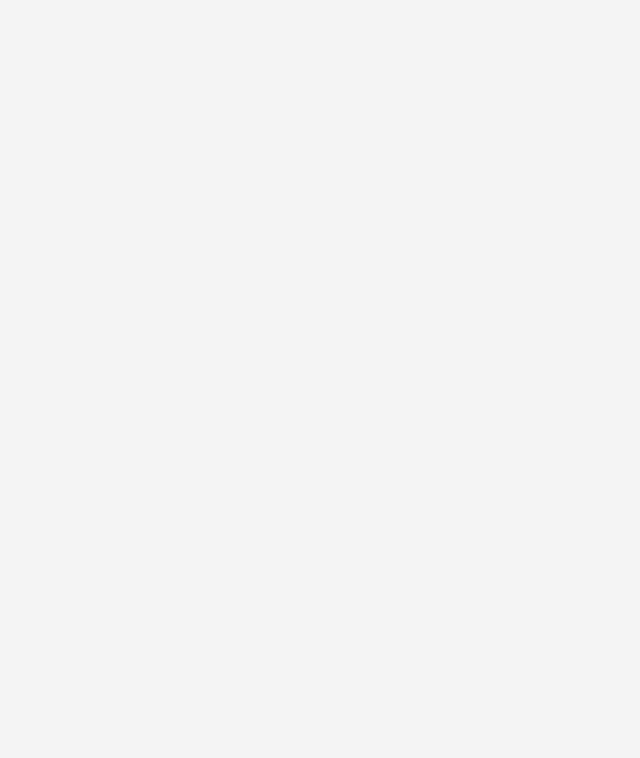
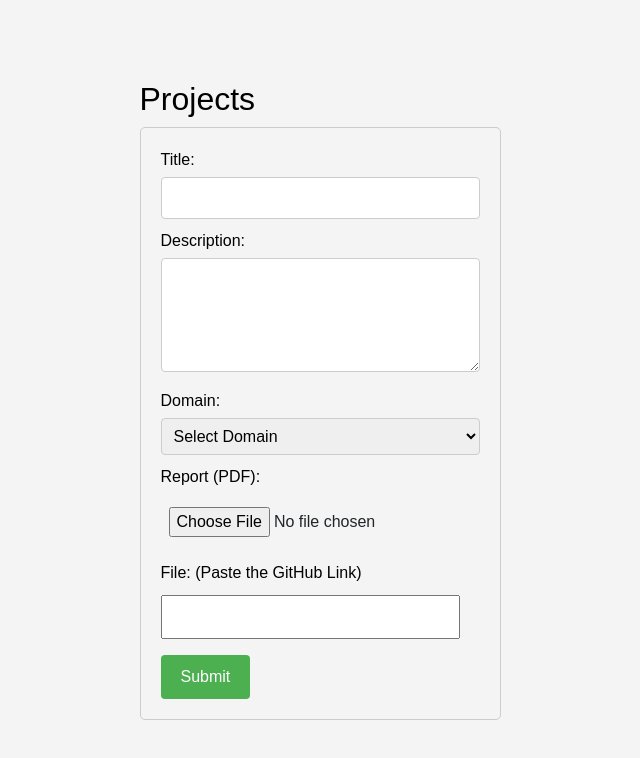
Before and after one commit to me-vivu/studentPortal, a React (Vite) app in the folder client/: page /projects in a window 1280 px wide. Before the commit this address had no page. Shown: the top 758 px of the page, without its empty margins (320-960 px from the left). Built offline with nearby package versions, Linux system fonts and the light colour scheme.

Commit message:
project page updated

```diff
--- a/client/src/App.jsx
+++ b/client/src/App.jsx
@@ -4,6 +4,7 @@ import Signup from './signup'
 import Login from './login'
 import Home from './home'
 import StudyMaterial from './studyMaterial/studyMaterial'
+import Project from './projects/project'
 import OtpVerify from './auth/otpVerify'
 import{BrowserRouter, Routes, Route} from 'react-router-dom'
 
@@ -19,6 +20,7 @@ function App() {
         <Route path='/home' element={<Home/>}></Route>
         <Route path='/verification' element={<OtpVerify/>}></Route>
         <Route path='/studyMaterial' element={<StudyMaterial/>}></Route>
+        <Route path='/projects' element={<Project/>}></Route>
 
       </Routes>
 
--- a/client/src/auth/otpVerify.css
+++ b/client/src/auth/otpVerify.css
@@ -8,7 +8,7 @@ body {
 }
 
 #otpContainer {
-    text-align: center;
+    align-items: center;
 }
 
 .otpInput {
--- a/client/src/auth/otpVerify.jsx
+++ b/client/src/auth/otpVerify.jsx
@@ -57,6 +57,7 @@ function otpVerify(){
         <div id="otpContainer">
             <h2>OTP Verification</h2>
             <form onSubmit={verify}>
+
                 <input className="otpInput" type="text" maxLength="1" required onChange={handleChange}/>
                 <input className="otpInput" type="text" maxLength="1" required onChange={handleChange}/>
                 <input className="otpInput" type="text" maxLength="1" required onChange={handleChange}/>
--- /dev/null
+++ b/client/src/projects/project.css
@@ -0,0 +1,49 @@
+body {
+    font-family: Arial, sans-serif;
+}
+
+#container {
+    width: 50%;
+    margin: 0 auto;
+}
+
+form {
+    border: 1px solid #ccc;
+    padding: 20px;
+    border-radius: 5px;
+}
+
+#container label {
+    font-weight: bold;
+    display: block;
+    margin-bottom: 5px;
+}
+
+#title,
+#description,
+#domain {
+    width: 100%;
+    padding: 8px;
+    margin-bottom: 10px;
+    border: 1px solid #ccc;
+    border-radius: 4px;
+}
+
+#report,
+#file {
+margin-top: 5px;
+}
+
+#submit_button {
+    width:auto;
+    background-color: #4CAF50;
+    color: white;
+    padding: 10px 20px;
+    border: none;
+    border-radius: 4px;
+    cursor: pointer;
+}
+
+#submit_button:hover {
+background-color: #45a049;
+}
--- /dev/null
+++ b/client/src/projects/project.jsx
@@ -0,0 +1,40 @@
+import React from 'react'
+import './project.css'
+
+function Project(){
+    return (
+        <div className="container">
+            <h2>Projects </h2>
+            <form method="POST">
+
+                <label htmlFor="title">Title:</label>
+                <input type="text" id="title" className="title" required/>
+
+                <label htmlFor="description">Description:</label>
+                <textarea id="description" className="description" rows="4" required></textarea>
+
+                <label htmlFor="domain">Domain:</label>
+                <select id="domain" name="domain" required>
+                    <option value="" disabled selected>Select Domain</option>
+                    <option value="Machine Learning and AI">Machine Learning and AI</option>
+                    <option value="Web Development">Web Development</option>
+                    <option value="App Development">App Development</option>
+                    <option value="Micro-processor">Micro-processor</option>
+                    <option value="Civil Projects">Civil Projects</option>
+                    <option value="Others">others</option>
+
+                </select>
+
+                <label htmlFor="report">Report (PDF):</label>
+                <input type="file" id="report" className="report" accept=".pdf" required/>
+
+                <label htmlFor="file">File: (Paste the GitHub Link)</label>
+                <input type="text" id="file" className="file" required/>
+
+                <button type="submit" id= "submit_button">Submit</button>
+            </form>
+        </div>
+    )
+}
+
+export default Project;
--- a/client/src/studyMaterial/studyMaterial.css
+++ b/client/src/studyMaterial/studyMaterial.css
@@ -4,7 +4,7 @@ body {
     padding: 0;
 }
 
-form {
+.studyMat {
     width: 400px;
     margin: 20px auto;
     padding: 20px;
@@ -18,10 +18,11 @@ label {
     margin-bottom: 5px;
 }
 
-select,
-input[type="text"],
-input[type="file"],
-input[type="submit"] {
+#branch,
+#semester,
+#subject,
+.formInput,
+.submitBtn {
     width: calc(100% - 10px);
     padding: 8px;
     margin-bottom: 10px;
@@ -29,17 +30,17 @@ input[type="submit"] {
     border-radius: 5px;
 }
 
-input[type="file"] {
+#file {
     width: calc(100% - 20px);
 }
 
-input[type="submit"] {
+.submitBtn {
     background-color: #007bff;
     color: #fff;
     border: none;
     cursor: pointer;
 }
 
-input[type="submit"]:hover {
+.submitBtn:hover {
     background-color: #0056b3;
 }
--- a/client/src/studyMaterial/studyMaterial.jsx
+++ b/client/src/studyMaterial/studyMaterial.jsx
@@ -4,10 +4,12 @@ import './studyMaterial.css'
 function StudyMaterial() {
     return (
         <div>
-            <form>
+            <h2>Study Material</h2>
+            <form className='studyMat'>
                 <div>
+
                     <label htmlFor="branch">Branch:</label>
-                    <select id="branch" name="branch">
+                    <select id="branch" className="branch">
                         <option value="Computer Science Engineering">Computer Science</option>
                         <option value="Electronics and Communication Engineering">Electronics and Communication Engineering</option>
                         <option value="Electrical Engineering">Electrical Engineering</option>
@@ -24,7 +26,7 @@ function StudyMaterial() {
 
                 <div>
                     <label htmlFor="semester">Semester:</label>
-                    <select id="semester" name="semester">
+                    <select id="semester" className="semester">
                         <option value="1">1</option>
                         <option value="2">2</option>
                         <option value="3">3</option>
@@ -39,23 +41,23 @@ function StudyMaterial() {
 
                 <div>
                     <label htmlFor="subject">Subject:</label>
-                    <input type="text" id="subject" name="subject" />
+                    <input type="text" id="subject" className="formInput" />
                 </div>
                 <br />
 
                 <div>
                     <label htmlFor="title">Title:</label>
-                    <input type="text" id="title" name="title" />
+                    <input type="text" id="title" className="formInput" />
                 </div>
                 <br />
 
                 <div>
                     <label htmlFor="file">File Upload:</label>
-                    <input type="file" id="file" name="file" />
+                    <input type="file" id="file" className="formInput" />
                 </div>
                 <br />
 
-                <input type="submit" value="Submit" />
+                <input className='submitBtn' type="submit" value="Submit" />
             </form>
         </div>
     );
```
Also changed, not shown: 1 other file (tests, documents, lock files or other folders).
